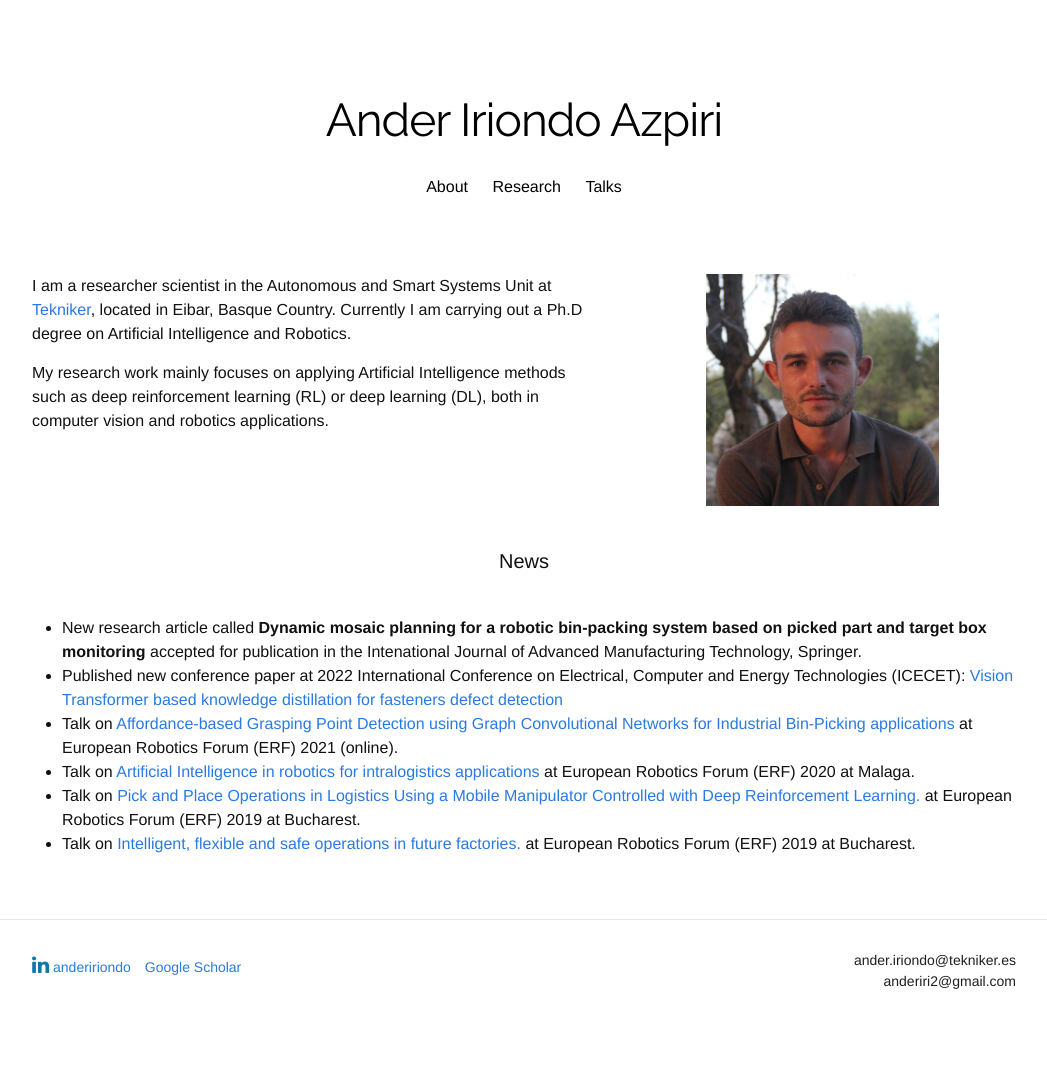
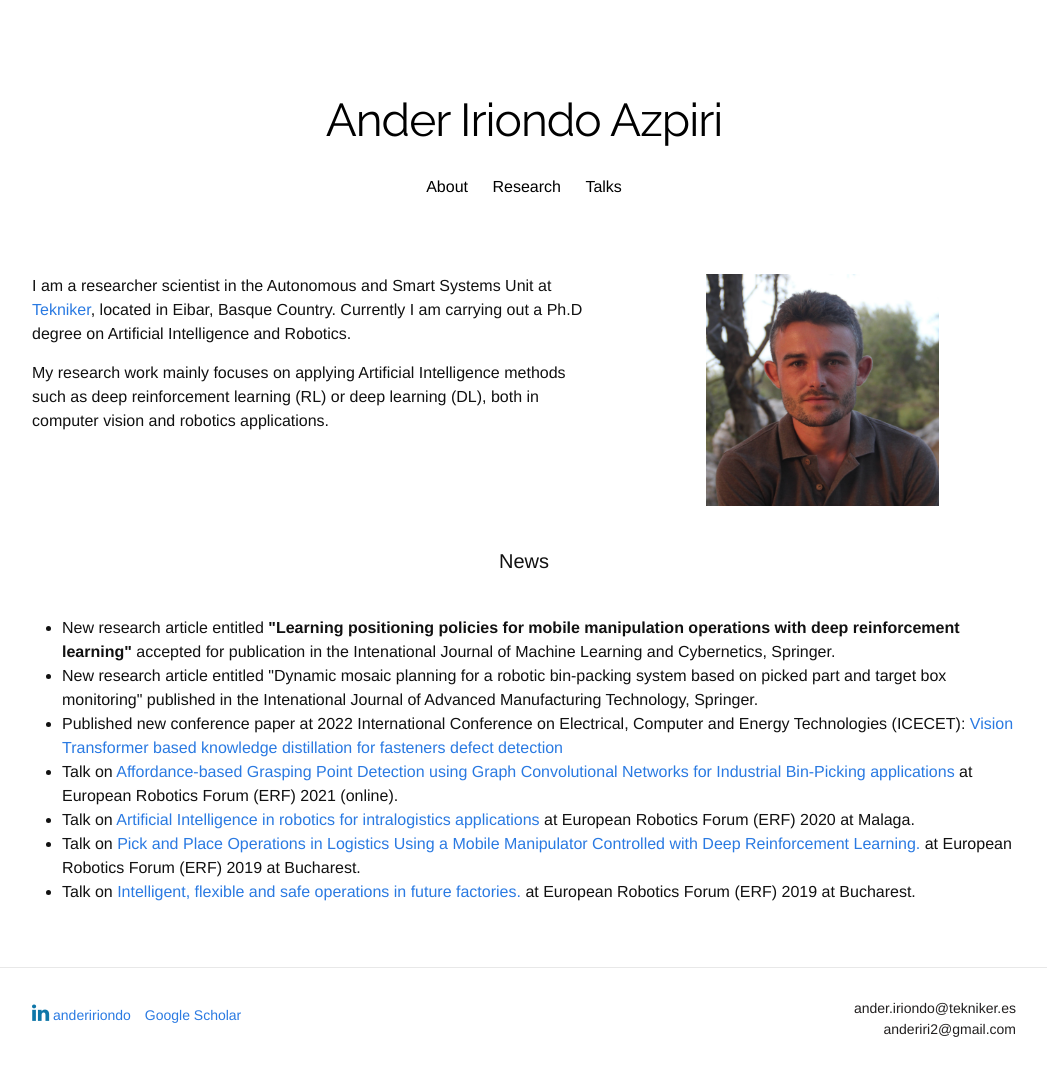
Before and after one commit to anderiri2/anderiri2.github.io, a Jekyll site: the page built from index.html, in a window 1280 px wide. Shown: the whole page, without its empty margins (116-1163 px from the left). Built offline with Jekyll 4.4.1, drawn with Linux system fonts in a browser that asks for light colours; nearby versions of some CDN libraries; some web fonts are replaced; a style sheet for code colours, icons or effects is not loaded; before the commit the page ends 1025 px from its top, so only the background shows below that.

Commit message:
Add JMLC accepted article.

```diff
--- a/index.html
+++ b/index.html
@@ -22,7 +22,8 @@ title: "Ander Iriondo"
 
 <h1 class="page-heading">News</h1>
 <ul>
-	<li> New research article called <b> Dynamic mosaic planning for a robotic bin-packing system based on picked part and target box monitoring</b> accepted for publication in the Intenational Journal of Advanced Manufacturing Technology, Springer.</li>
+	<li> New research article entitled <b>"Learning positioning policies for mobile manipulation operations with deep reinforcement learning" </b>accepted for publication in the Intenational Journal of Machine Learning and Cybernetics, Springer.</li>
+	<li> New research article entitled "Dynamic mosaic planning for a robotic bin-packing system based on picked part and target box monitoring" published in the Intenational Journal of Advanced Manufacturing Technology, Springer.</li>
 	<li> Published new conference paper at 2022 International Conference on Electrical, Computer and Energy Technologies (ICECET): <a href="https://doi.org/10.1109/ICECET55527.2022.9872566">Vision Transformer based knowledge distillation for fasteners defect detection </a>
 	<li> Talk on <a href="https://drive.google.com/file/d/1tdyN69yfzVHM9axG4-LLJDIknoETk5Bw/view">Affordance-based Grasping Point Detection using Graph Convolutional Networks for Industrial Bin-Picking applications </a> at European Robotics Forum (ERF) 2021 (online).</li>
 
```
